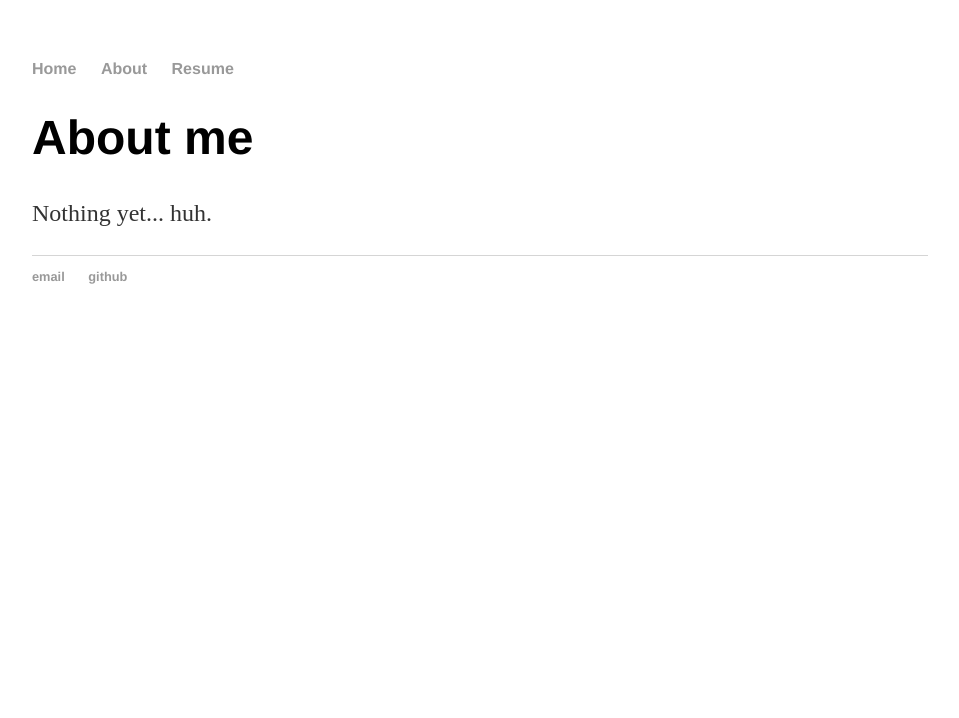
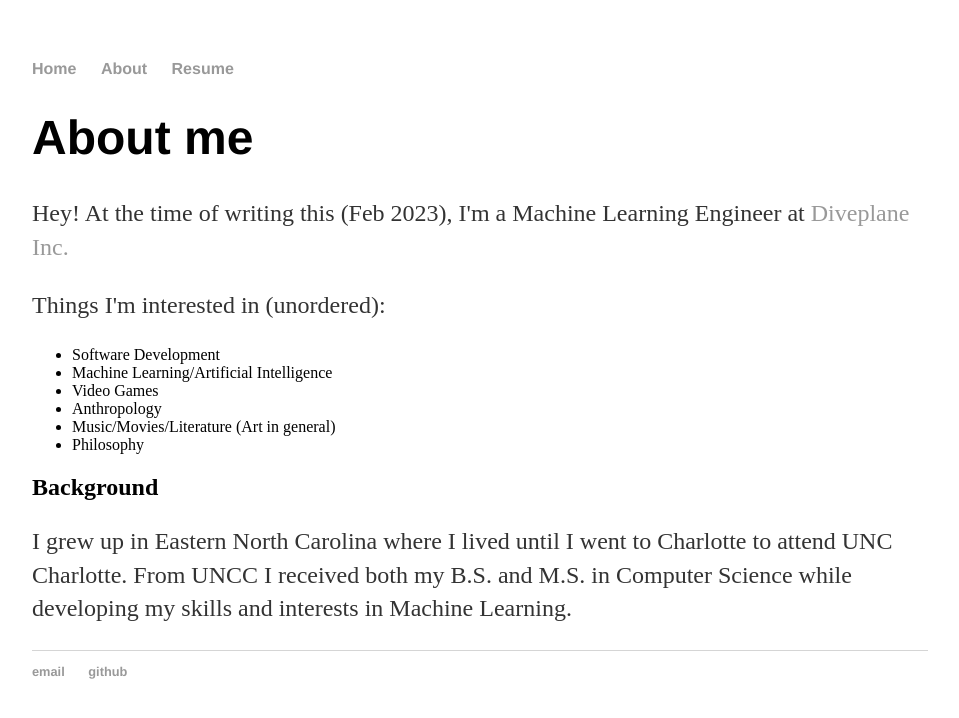
Before and after one commit to cademack/cademack.github.io, a Jekyll site: the page built from about.html, in a window 1280 px wide. Shown: the top 718 px of the page, without its empty margins (160-1119 px from the left). Built offline with Jekyll 4.4.1, drawn with Linux system fonts in a browser that asks for light colours.

Commit message:
updated content

```diff
--- a/_layouts/default.html
+++ b/_layouts/default.html
@@ -21,7 +21,7 @@
 			</div><!-- /.container -->
 			<footer>
 	    		<ul>
-	        		<li><a href="mailto:cmack17@uncc.edu">email</a></li>
+	        		<li><a href="mailto:mack.cade1@gmail.edu">email</a></li>
 	        		<li><a href="https://github.com/cademack">github</a></li>
 				</ul>
 			</footer>
--- a/about.html
+++ b/about.html
@@ -4,6 +4,21 @@ title: About Cade
 ---
 <div>
 	<h1>About me</h1>
-	<p>Nothing yet... huh.</p>
+	<p>Hey! At the time of writing this (Feb 2023), I'm a Machine Learning Engineer at <a href="diveplane.com">Diveplane Inc.</a></p>
+	<p>Things I'm interested in (unordered):</p>
+	<ul>
+		<li>Software Development</li>
+		<li>Machine Learning/Artificial Intelligence</li>
+		<li>Video Games</li>
+		<li>Anthropology</li>
+		<li>Music/Movies/Literature (Art in general)</li>
+		<li>Philosophy</li>
+	  </ul>
+
+	  <h2>Background</h2>
+	  <p>
+		I grew up in Eastern North Carolina where I lived until I went to Charlotte to attend UNC Charlotte. From UNCC I received both my B.S. and M.S.
+		in Computer Science while developing my skills and interests in Machine Learning.
+	  </p>
 
 </div>
--- a/index.html
+++ b/index.html
@@ -4,5 +4,5 @@ title: Cade Mack
 ---
 <div class="blurb">
 	<h1>Hi there, I'm Cade</h1>
-	<p>I'm <em>Cade</em> a ha ha. <a href="/about">Read more?</a></p>
+	<p>I like a lot of nerdy stuff and other things. <a href="/about">Read more?</a></p>
 </div><!-- /.blurb -->
```
